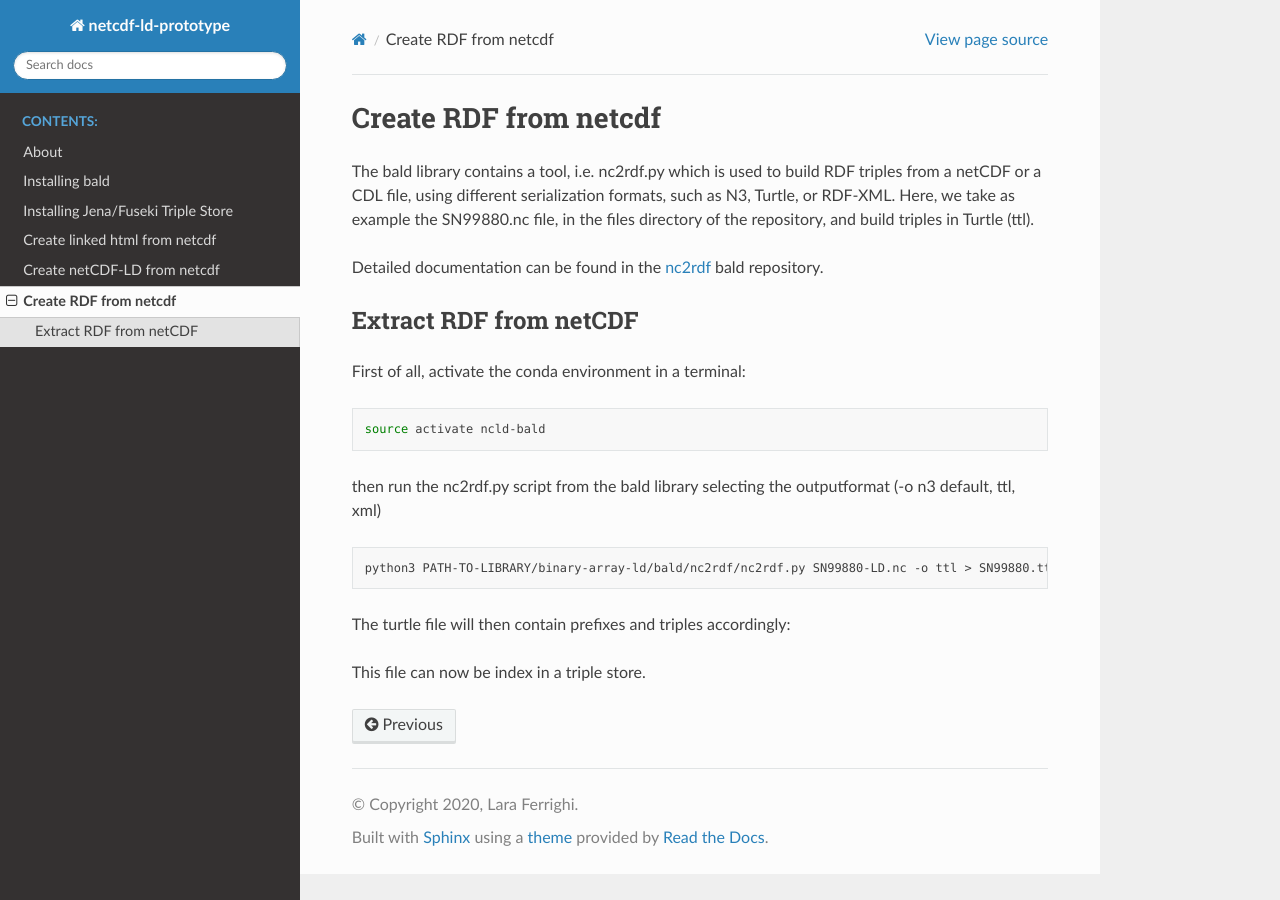
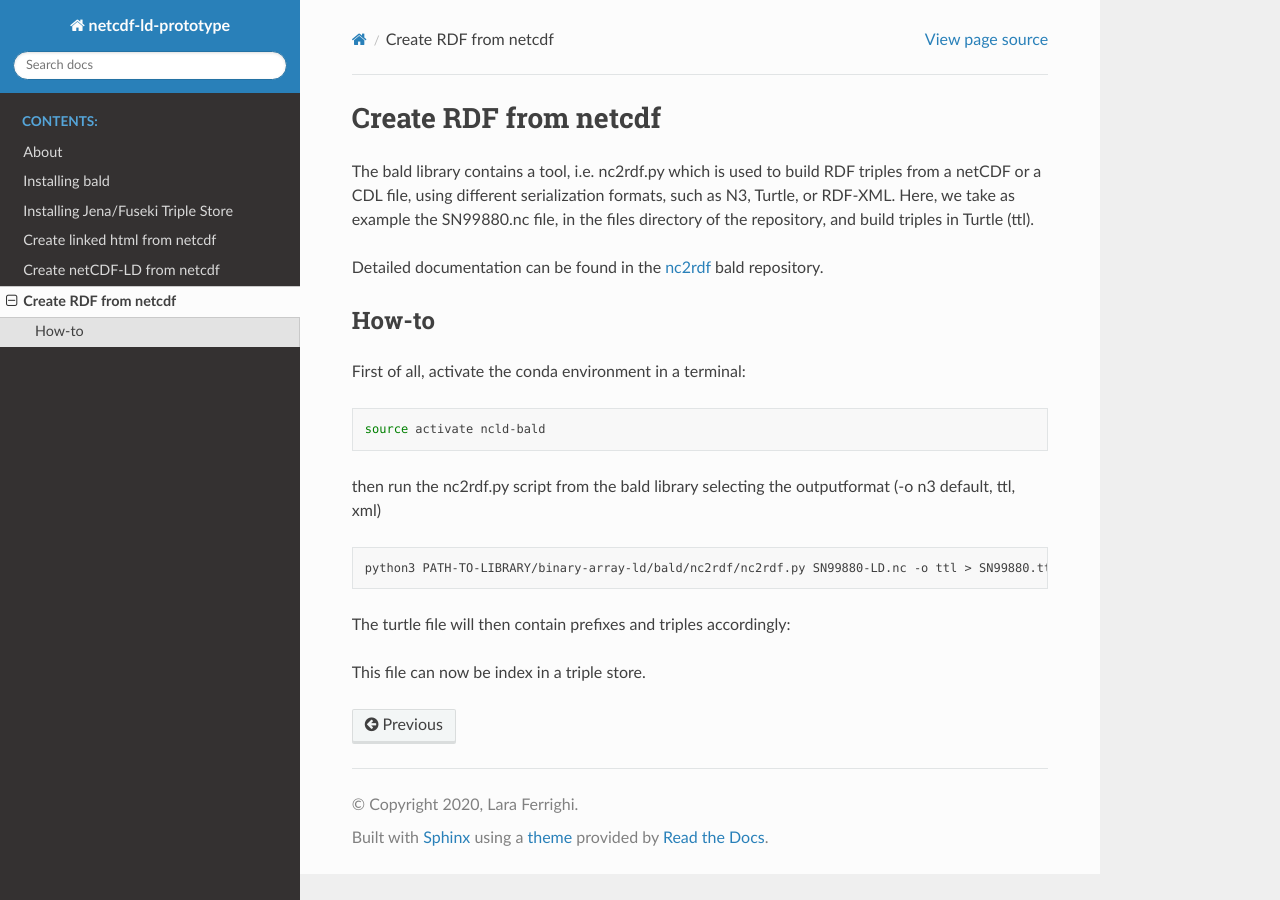
Before and after one commit to ferrighi/netcdf-ld-prototype, a Sphinx documentation site: the page built from source/create-rdf.rst, in a window 1280 px wide. Built offline with Sphinx 7.4.7 and the Read the Docs theme 2.0.0, drawn with Linux system fonts in a browser that asks for light colours.

Commit message:
change doc

```diff
--- a/source/create-rdf.rst
+++ b/source/create-rdf.rst
@@ -6,8 +6,8 @@ Here, we take as example the SN99880.nc file, in the files directory of the repo
 
 Detailed documentation can be found in the `nc2rdf <https://github.com/binary-array-ld/bald/tree/master/nc2rdf>`_ bald repository.
 
-Extract RDF from netCDF
-=======================
+How-to
+======
 
 First of all, activate the conda environment in a terminal:
 
```
